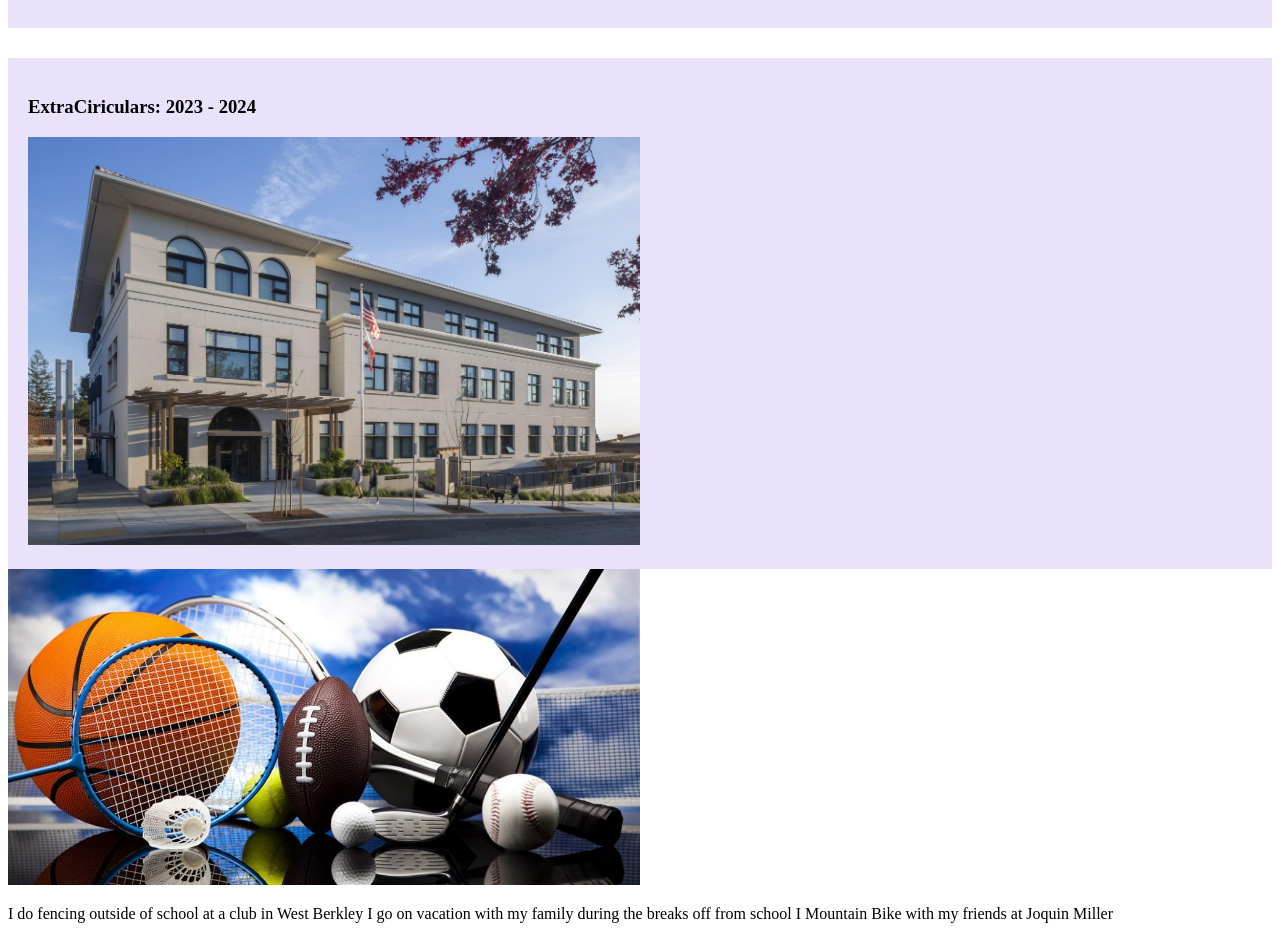
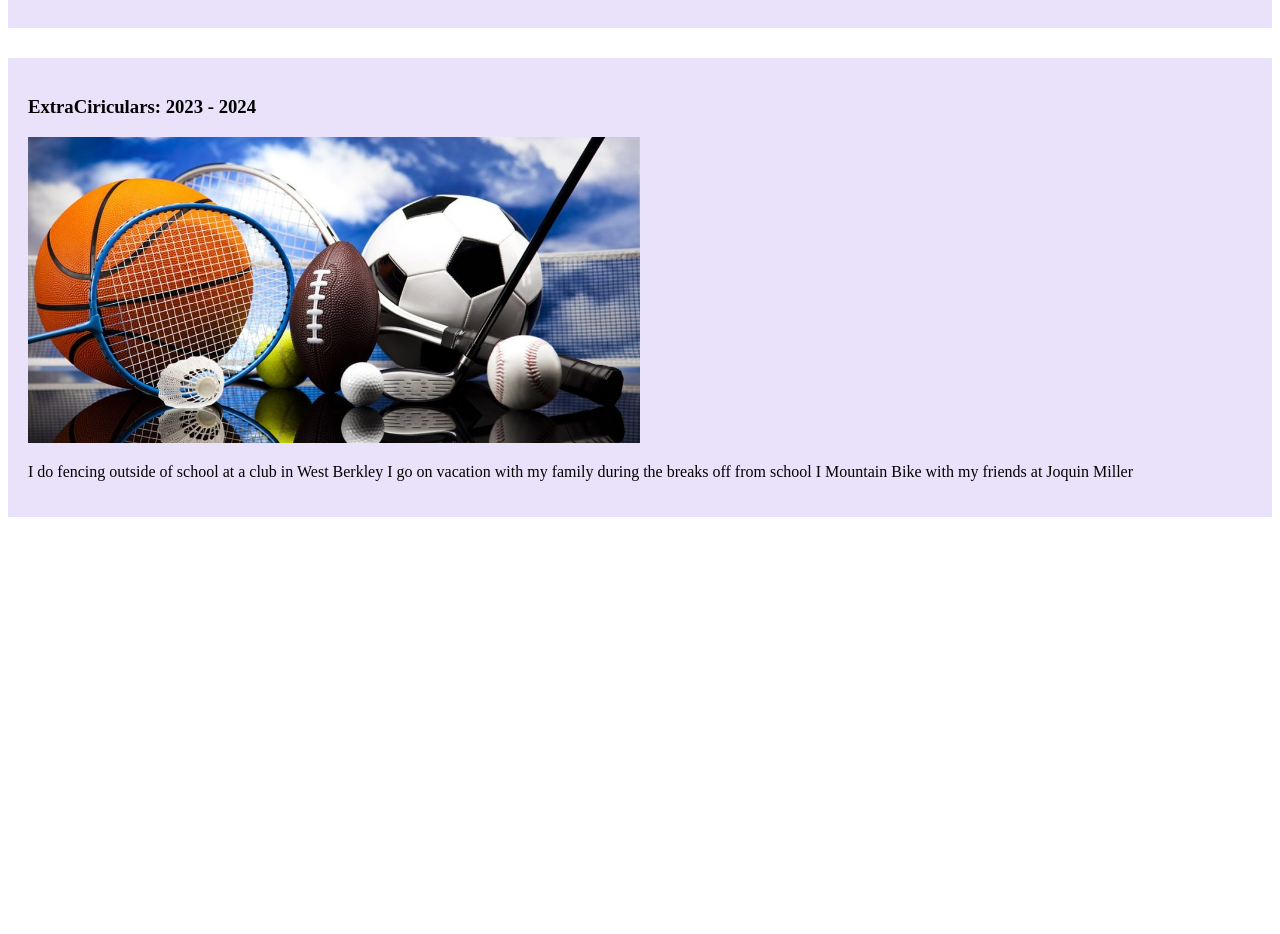
Before and after one commit to 25ETHANBE/APCSP, a plain HTML site: page index.html in a window 1280 px wide. Shown: the part 780-1714 px from the top of the page. After the commit the page ends 1305 px from the top, so only its background shows below. Drawn offline with Linux system fonts and the light colour scheme.

Commit message:
Update index.html

```diff
--- a/index.html
+++ b/index.html
@@ -21,7 +21,7 @@
 
 	<div class="section">
 	<h3>ExtraCiriculars: 2023 - 2024</h3>
-           <img width= "50%" src = "PHS2.jpg"></div>
+
 
             <img width= "50%" src = "Sports.jpg">
 	<p>I do fencing outside of school at a club in West Berkley
```
